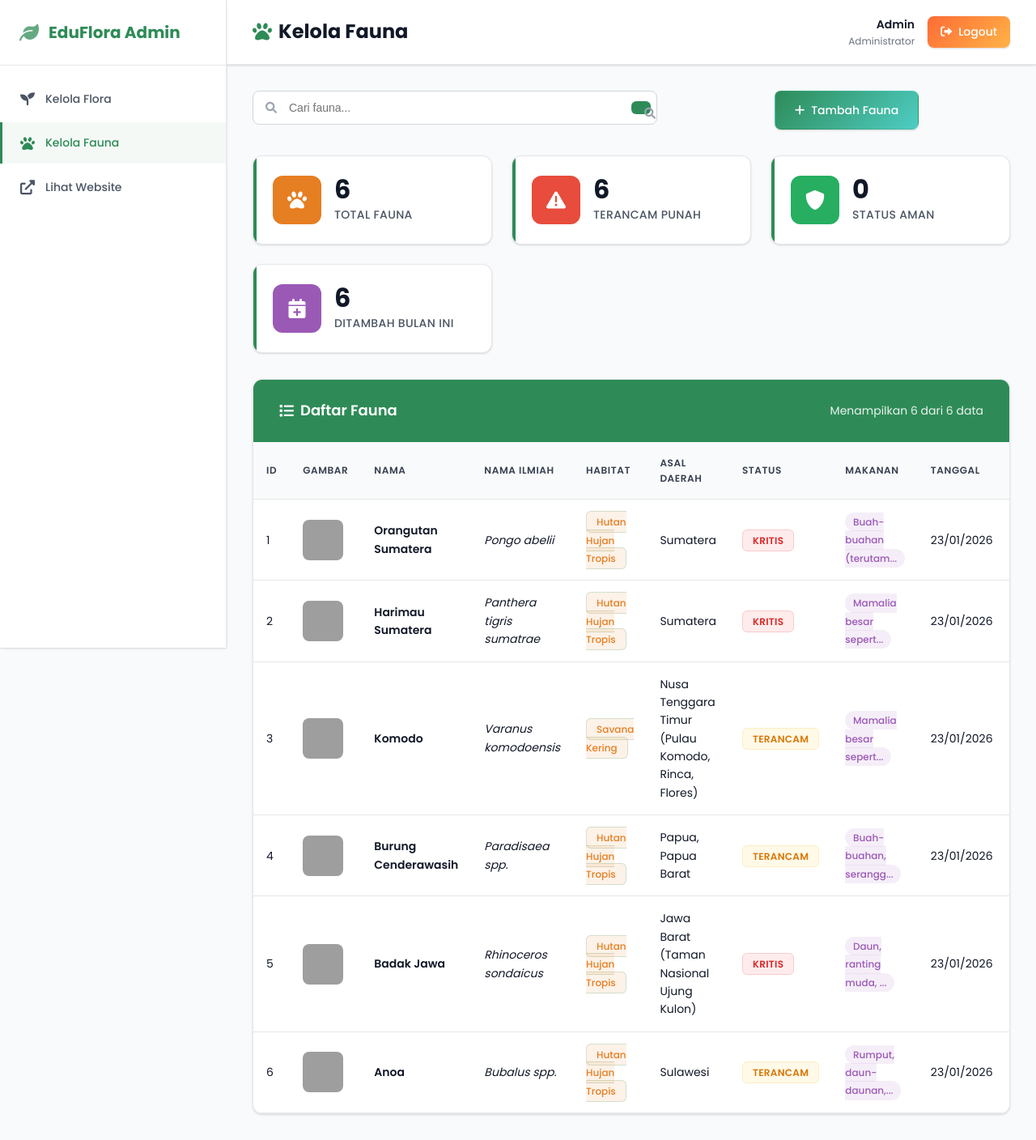
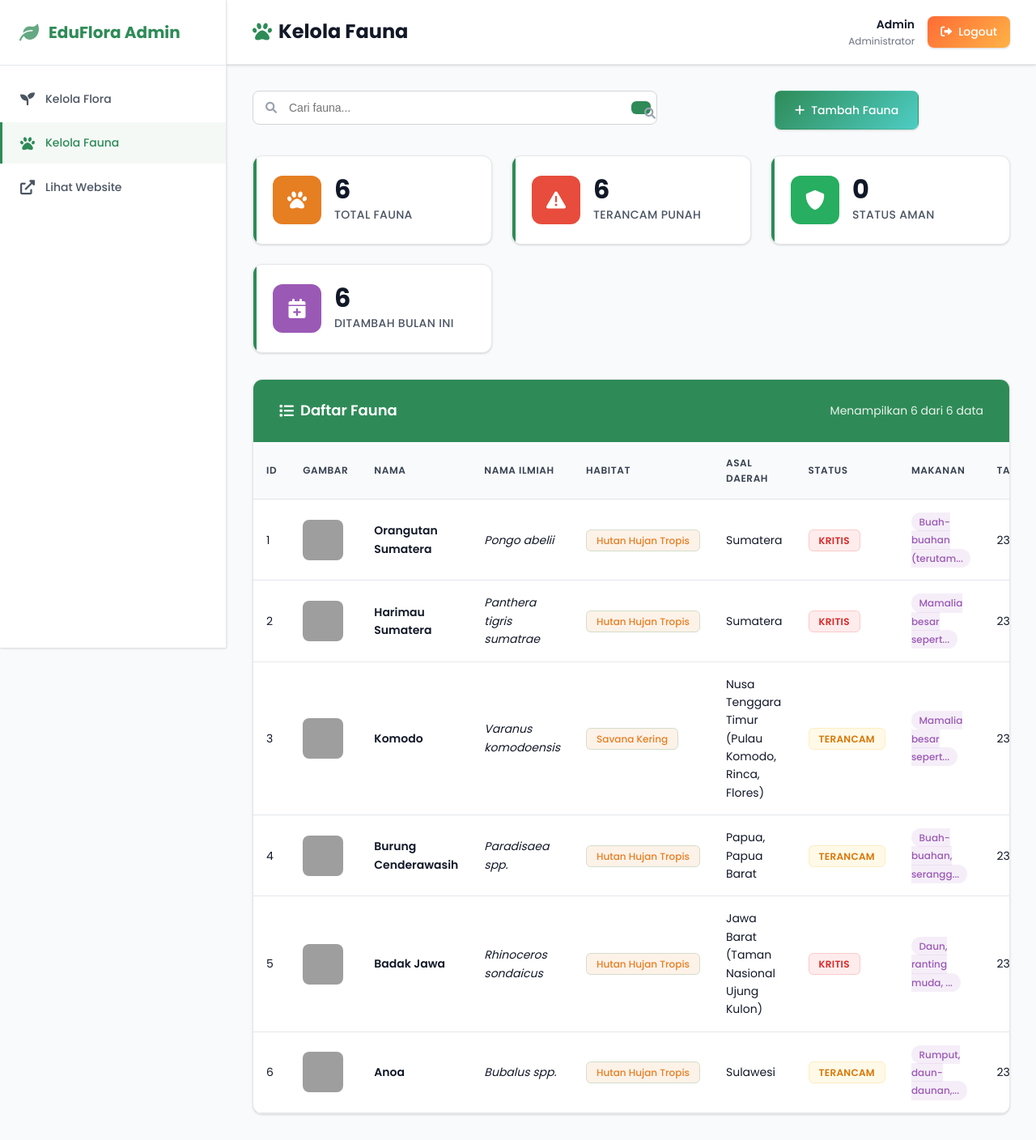
Before and after one commit to Bintang270802/eduflora, a PHP site: page /admin/fauna.php in a window 1280 px wide. Shown: the whole page at 81% size. Run offline with PHP 8.4, Linux system fonts and the light colour scheme; the visitor is signed in with stand-in values (Sample User, id 1); data comes from the database, SQL or seed files in the repository; grey boxes are pictures that could not be loaded.

Commit message:
Update data flora fauna dan penyesuaian admin

```diff
--- a/admin/fauna.php
+++ b/admin/fauna.php
@@ -88,6 +88,13 @@ $result = mysqli_query($conn, $query);
         .btn-edit:hover { background: #2563eb !important; color: white !important; text-decoration: none !important; }
         .btn-delete:hover { background: #dc2626 !important; color: white !important; text-decoration: none !important; }
         td:last-child { text-align: center !important; width: 120px !important; padding: 8px 4px !important; }
+
+        /* Kolom habitat khusus */
+        td:nth-child(5), th:nth-child(5) {
+            min-width: 140px !important;
+            width: 140px !important;
+            white-space: nowrap !important;
+        }
     </style>
 </head>
 <body>
```
Also changed, not shown: admin/flora.php (+7 -0 lines), assets/images/fauna_1769349122_69762002e8bd4.webp (added), assets/images/fauna_1769349260.jpeg (added), assets/images/fauna_1769350017_697623812471b.jpeg (added), assets/images/flora_1769261305_6974c8f922a57.jpg (added), assets/images/flora_1769349885_697622fd12c9b.jpeg (added), assets/images/flora_1769350265.webp (added).
